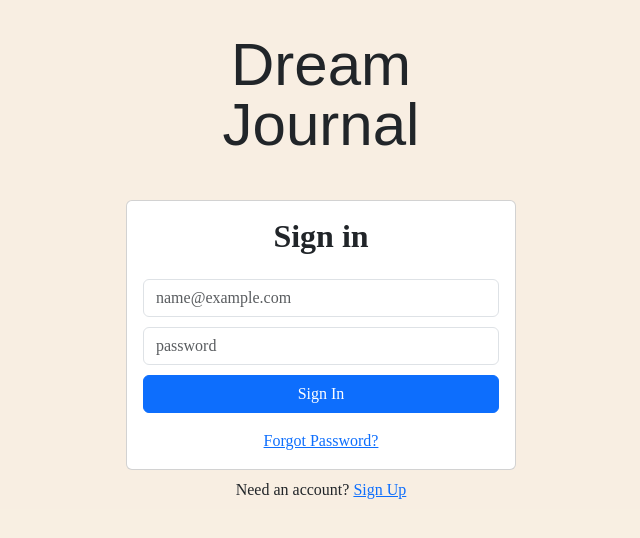
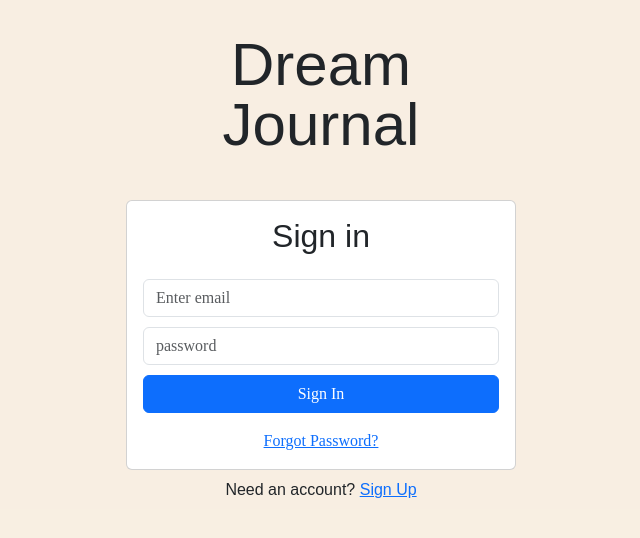
Before and after one commit to Andrea-Galindo/dreamjournal-app, a React (Create React App) app: page / in a window 1280 px wide. Shown: the top 538 px of the page, without its empty margins (319-959 px from the left). Built offline with nearby package versions, Linux system fonts and the light colour scheme; no server answers; a web font is replaced by a local one.

Commit message:
adds fallback font for form. Minor changes on error display

```diff
--- a/src/pages/Login.js
+++ b/src/pages/Login.js
@@ -23,11 +23,11 @@ const Login = () => {
     } catch (e) {
       setError(e.message);
       if (e.message === "Firebase: Error (auth/user-not-found).") {
-        setError("user not found");
+        setError("User not found");
       } else if (e.message === "Firebase: Error (auth/wrong-password).") {
-        setError("invalid password");
+        setError("Invalid password");
       } else if (e.message === "Firebase: Error (auth/invalid-email).") {
-        setError("invalid email");
+        setError("Invalid email");
       } else {
         setError(e.message);
       }
@@ -45,7 +45,10 @@ const Login = () => {
             <Card.Body>
               <h2
                 className="text-center mb-4"
-                style={{ fontFamily: "degular-text", fontWeight: "bold" }}
+                style={{
+                  fontFamily: "degular-text, sans-serif",
+                  fontWeight: "500px",
+                }}
               >
                 Sign in
               </h2>
@@ -55,7 +58,7 @@ const Login = () => {
                   {/* <Form.Label>Email</Form.Label> */}
                   <Form.Control
                     type="email"
-                    placeholder="name@example.com"
+                    placeholder="Enter email"
                     onChange={(e) => setEmail(e.target.value)}
                   />
                 </Form.Group>
@@ -78,7 +81,7 @@ const Login = () => {
           </Card>
           <div
             className="w-100 text-center mt-2"
-            style={{ fontFamily: "degular-text" }}
+            style={{ fontFamily: "degular-text, sans-serif" }}
           >
             Need an account? <Link to="/signup">Sign Up</Link>
           </div>
```
